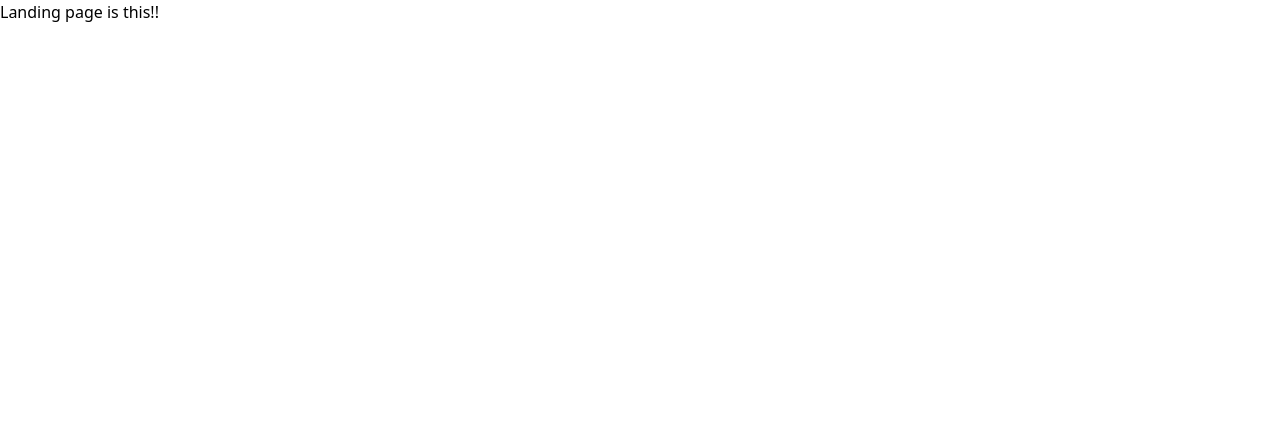
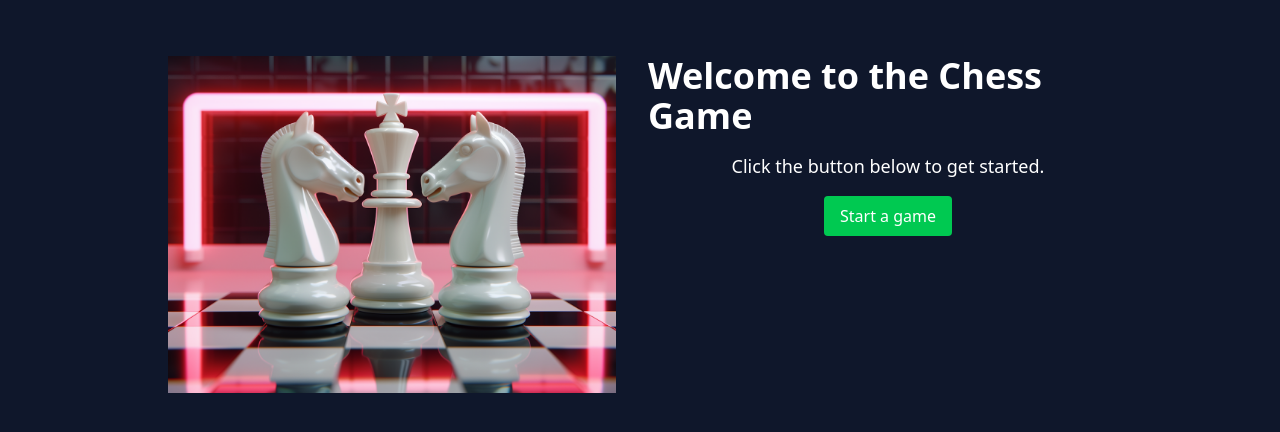
Before and after one commit to davshikhar/Chess, a React (Vite) app in the folder frontend/: page /app/ in a window 1280 px wide. Shown: the top 432 px of the page. Built offline with nearby package versions, Linux system fonts and the light colour scheme.

Commit message:
Landing page prototype

```diff
--- a/frontend/src/App.tsx
+++ b/frontend/src/App.tsx
@@ -7,7 +7,7 @@ import { Game } from './pages/Game'
 function App() {
 
   return (
-    <div>
+    <div className='h-screen bg-slate-900'>
       <BrowserRouter basename='/app'>
       <Routes>
         <Route path="/" element={<Landing/>}></Route>
--- a/frontend/src/pages/Landing.tsx
+++ b/frontend/src/pages/Landing.tsx
@@ -1,7 +1,24 @@
+import { useNavigate } from "react-router-dom";
+
 export const Landing = () =>{
+    const navigate = useNavigate();
     return(
-        <div>
-            Landing page is this!!
+        <div className="flex justify-center">
+            <div className="pt-8 max-w-screen-lg">
+                <div className="grid grid-cols-1 md:grid-cols-2 gap-4 m-6">
+                    <div className="flex justify-center items-center">
+                        <img src={"/ChessBoard.png"} alt="Chess Board" className="w-full max-w-md"/>
+                    </div>
+                    <div>
+                        <h1 className="text-4xl text-white font-bold mb-4">Welcome to the Chess Game</h1>
+                        <p className="text-white text-lg mb-4 text-center">Click the button below to get started.</p>
+                        <div className="mt-4 flex justify-center">
+                            <button onClick={() => navigate('/game')}
+                            className="bg-green-500 text-white px-4 py-2 rounded hover:bg-blue-600 cursor-pointer transition duration-300">Start a game</button>
+                        </div>
+                    </div>
+                </div>
+            </div>
         </div>
     )
 }
```
Also changed, not shown: frontend/public/ChessBoard.png (added).
